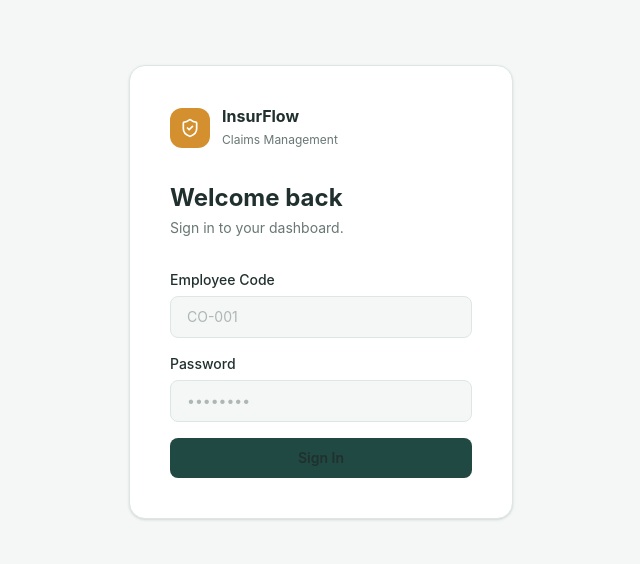
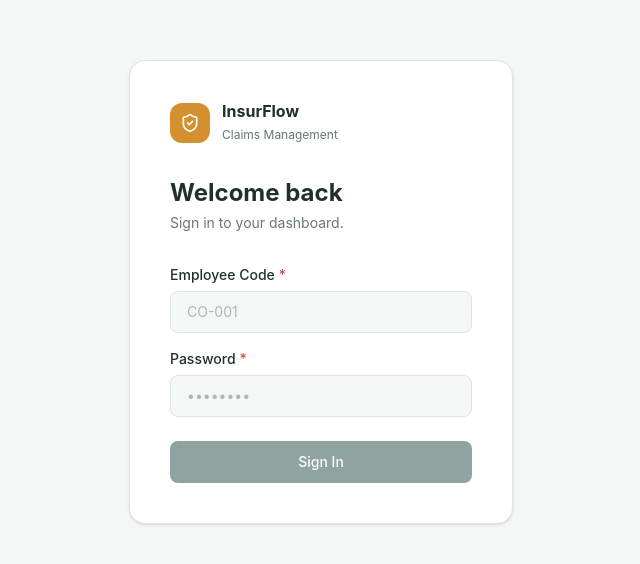
Before and after one commit to InsurFlow-Team/insurflow-frontend, a React (Vite) app in the folder dashboard/: page /login in a window 1280 px wide. Shown: the part 108-672 px from the top of the page, without its empty margins (319-959 px from the left). Built offline with nearby package versions, Linux system fonts and the light colour scheme.

Commit message:
feat: add validation system, useForm hook, and Users/Login forms

```diff
--- /dev/null
+++ b/dashboard/src/hooks/useForm.ts
@@ -0,0 +1,56 @@
+import { useState } from "react";
+import type { ChangeEvent } from "react";
+
+export function useForm<T>(
+  initialValues: T,
+  validators: Partial<Record<keyof T, (value: string) => string | null>>,
+) {
+  const [values, setValues] = useState<T>(initialValues);
+
+  const [errors, setErrors] = useState<Partial<Record<keyof T, string>>>({});
+
+  const handleChange = (
+    e: ChangeEvent<HTMLInputElement | HTMLSelectElement>,
+  ) => {
+    const { name, value } = e.target;
+    const validator = validators[name as keyof T];
+    const error = validator ? validator(value) : null;
+
+    setValues((prev) => ({
+      ...prev,
+      [name]: value,
+    }));
+
+    setErrors((prev) => {
+      const next = { ...prev };
+
+      if (error) {
+        next[name as keyof T] = error;
+      } else {
+        delete next[name as keyof T];
+      }
+
+      return next;
+    });
+  };
+
+  const isValid =
+    Object.values(errors).every((e) => !e) &&
+    Object.keys(validators).every((key) => {
+      const val = values[key as keyof T];
+      const validate = validators[key as keyof T];
+      return validate ? !validate(String(val ?? "")) : true;
+    });
+
+  const reset = () => {
+    setValues(initialValues);
+    setErrors({});
+  };
+  return {
+    values,
+    errors,
+    handleChange,
+    isValid,
+    reset,
+  };
+}
--- a/dashboard/src/pages/Login.tsx
+++ b/dashboard/src/pages/Login.tsx
@@ -1,7 +1,34 @@
-import { Link } from "react-router-dom";
 import { ShieldCheck } from "lucide-react";
+import { useNavigate } from "react-router-dom";
+import { useForm } from "../hooks/useForm";
+import { validateEmployeeCode, validatePassword } from "../utils/validation";
+import FormField from "../components/ui/FormField";
+import Input from "../components/ui/Input";
+import Button from "../components/ui/Button";
 
 export default function Login() {
+  const navigate = useNavigate();
+
+  const { values, errors, handleChange, isValid } = useForm<{
+    employeeCode: string;
+    password: string;
+  }>(
+    {
+      employeeCode: "",
+      password: "",
+    },
+    {
+      employeeCode: validateEmployeeCode,
+      password: validatePassword,
+    },
+  );
+
+  const handleSubmit = () => {
+    if (!isValid) return;
+
+    navigate("/dashboard");
+  };
+
   return (
     <div className="min-h-screen bg-background flex items-center justify-center px-4">
       <div className="bg-surface rounded-2xl border border-border shadow-sm p-10 w-full max-w-sm">
@@ -10,6 +37,7 @@ export default function Login() {
           <div className="w-10 h-10 rounded-xl bg-accent flex items-center justify-center shrink-0">
             <ShieldCheck size={20} className="text-white" />
           </div>
+
           <div>
             <strong className="block text-base font-bold text-text leading-tight">
               InsurFlow
@@ -19,39 +47,41 @@ export default function Login() {
         </div>
 
         <h1 className="text-2xl font-bold text-text mb-1">Welcome back</h1>
+
         <p className="text-text-muted text-sm mb-8">
           Sign in to your dashboard.
         </p>
 
         {/* Form */}
         <div className="space-y-4">
-          <div>
-            <label className="block text-sm font-medium text-text mb-1.5">
-              Employee Code
-            </label>
-            <input
+          <FormField label="Employee Code" required error={errors.employeeCode}>
+            <Input
+              name="employeeCode"
               type="text"
+              value={values.employeeCode}
+              onChange={handleChange}
               placeholder="CO-001"
-              className="w-full px-4 py-2.5 rounded-lg border border-border bg-background text-text text-sm placeholder:text-text-muted/50 focus:outline-none focus:ring-2 focus:ring-primary/40 focus:border-primary transition"
             />
-          </div>
-          <div>
-            <label className="block text-sm font-medium text-text mb-1.5">
-              Password
-            </label>
-            <input
+          </FormField>
+
+          <FormField label="Password" required error={errors.password}>
+            <Input
+              name="password"
               type="password"
+              value={values.password}
+              onChange={handleChange}
               placeholder="••••••••"
-              className="w-full px-4 py-2.5 rounded-lg border border-border bg-background text-text text-sm placeholder:text-text-muted/50 focus:outline-none focus:ring-2 focus:ring-primary/40 focus:border-primary transition"
             />
-          </div>
+          </FormField>
 
-          <Link
-            to="/dashboard"
-            className="block w-full text-center bg-primary-dark hover:bg-primary text-white font-semibold py-2.5 rounded-lg transition-colors mt-2 text-sm"
+          <Button
+            type="button"
+            className="w-full mt-2"
+            onClick={handleSubmit}
+            disabled={!isValid}
           >
             Sign In
-          </Link>
+          </Button>
         </div>
       </div>
     </div>
--- a/dashboard/src/pages/Users.tsx
+++ b/dashboard/src/pages/Users.tsx
@@ -1,8 +1,169 @@
+import { useState } from "react";
+import type { User, Role, UserStatus } from "../types";
+import { useForm } from "../hooks/useForm";
+import {
+  validateName,
+  validateEmployeeCode,
+  validatePassword,
+  validateRole,
+  validateStatus,
+} from "../utils/validation";
+import Button from "../components/ui/Button";
+import { UserPlus } from "lucide-react";
+import DataTable, { type Column } from "../components/ui/DataTable";
+import StatusBadge from "../components/ui/StatusBadge";
+
+import Modal from "../components/ui/Modal";
+import FormField from "../components/ui/FormField";
+import Input from "../components/ui/Input";
+import Select from "../components/ui/Select";
+
+const columns: Column<User>[] = [
+  { key: "name", header: "Name" },
+  { key: "employeeCode", header: "Employee Code" },
+  { key: "role", header: "Role" },
+  {
+    key: "status",
+    header: "Status",
+    render: (user) => <StatusBadge status={user.status} />,
+  },
+];
+
 export default function Users() {
+  const [users, setUsers] = useState<User[]>([]);
+  const [loading, setLoading] = useState(false);
+  const [error, setError] = useState<string | null>(null);
+  const [isModalOpen, setIsModalOpen] = useState(false);
+
+  const { values, errors, handleChange, isValid, reset } = useForm<{
+    name: string;
+    employeeCode: string;
+    password: string;
+    role: Role | "";
+    status: UserStatus | "";
+  }>(
+    {
+      name: "",
+      employeeCode: "",
+      password: "",
+      role: "",
+      status: "",
+    },
+    {
+      name: validateName,
+      employeeCode: validateEmployeeCode,
+      password: validatePassword,
+      role: validateRole,
+      status: validateStatus,
+    },
+  );
+
+  const handleClose = () => {
+    setIsModalOpen(false);
+    reset();
+  };
+
+  const handleSubmit = () => {
+    handleClose();
+  };
+
   return (
-    <div>
-      <h2 className="text-2xl font-bold text-gray-800">Users</h2>
-      <p className="text-gray-500 mt-1">Manage system users</p>
+    <div className="space-y-6">
+      <div className="flex items-center justify-between">
+        <div>
+          <h1 className="text-2xl font-bold text-text">Users</h1>
+          <p className="text-text-muted text-sm mt-1">Manage system users</p>
+        </div>
+        <Button
+          icon={<UserPlus size={16} />}
+          onClick={() => setIsModalOpen(true)}
+        >
+          Add User
+        </Button>
+      </div>
+      <DataTable
+        columns={columns}
+        data={users}
+        loading={loading}
+        error={error ?? undefined}
+        emptyMessage="No users found."
+        keyExtractor={(user) => user.id}
+      />
+      <Modal isOpen={isModalOpen} onClose={handleClose} title="Create User">
+        <div className="space-y-4">
+          <FormField label="Name" required error={errors.name}>
+            <Input
+              name="name"
+              value={values.name}
+              onChange={handleChange}
+              placeholder="Ahmed Ali"
+            />
+          </FormField>
+
+          <FormField label="Employee Code" required error={errors.employeeCode}>
+            <Input
+              name="employeeCode"
+              value={values.employeeCode}
+              onChange={handleChange}
+              placeholder="FA-001"
+            />
+          </FormField>
+
+          <FormField label="Password" required error={errors.password}>
+            <Input
+              name="password"
+              type="password"
+              value={values.password}
+              onChange={handleChange}
+              placeholder="••••••••"
+            />
+          </FormField>
+
+          <FormField label="Role" required error={errors.role}>
+            <Select
+              name="role"
+              value={values.role}
+              onChange={handleChange}
+              placeholder="Select Role"
+              options={[
+                { value: "ADMIN", label: "Admin" },
+                { value: "CLAIMS_OFFICER", label: "Claims Officer" },
+                { value: "FIELD_ADJUSTER", label: "Field Adjuster" },
+              ]}
+            />
+          </FormField>
+
+          <FormField label="Status" required error={errors.status}>
+            <Select
+              name="status"
+              value={values.status}
+              onChange={handleChange}
+              placeholder="Select Status"
+              options={[
+                { value: "ACTIVE", label: "Active" },
+                { value: "INACTIVE", label: "Inactive" },
+              ]}
+            />
+          </FormField>
+
+          <div className="flex gap-3 pt-2">
+            <Button
+              variant="secondary"
+              className="flex-1"
+              onClick={handleClose}
+            >
+              Cancel
+            </Button>
+            <Button
+              className="flex-1"
+              onClick={handleSubmit}
+              disabled={!isValid}
+            >
+              Create User
+            </Button>
+          </div>
+        </div>
+      </Modal>
     </div>
   );
 }
--- /dev/null
+++ b/dashboard/src/utils/validation.ts
@@ -0,0 +1,53 @@
+export function validateRequired(value: string): string | null {
+  if (!value.trim()) {
+    return "This field is required";
+  }
+
+  return null;
+}
+
+export function validateName(value: string): string | null {
+  const required = validateRequired(value);
+
+  if (required) return required;
+
+  if (value.trim().length < 2) return "Name must be at least 2 characters";
+
+  return null;
+}
+
+export function validateEmployeeCode(value: string): string | null {
+  const required = validateRequired(value);
+  if (required) return required;
+
+  return null;
+}
+
+export function validatePassword(value: string): string | null {
+  const required = validateRequired(value);
+  if (required) return required;
+
+  if (value.length < 8) return "Password must be at least 8 characters";
+
+  return null;
+}
+
+export function validateStatus(value: string): string | null {
+  const required = validateRequired(value);
+  if (required) return required;
+  if (!["ACTIVE", "INACTIVE"].includes(value)) {
+    return "Invalid status";
+  }
+
+  return null;
+}
+
+export function validateRole(value: string): string | null {
+  const required = validateRequired(value);
+  if (required) return required;
+  if (!["ADMIN", "CLAIMS_OFFICER", "FIELD_ADJUSTER"].includes(value)) {
+    return "Invalid role";
+  }
+
+  return null;
+}
```
